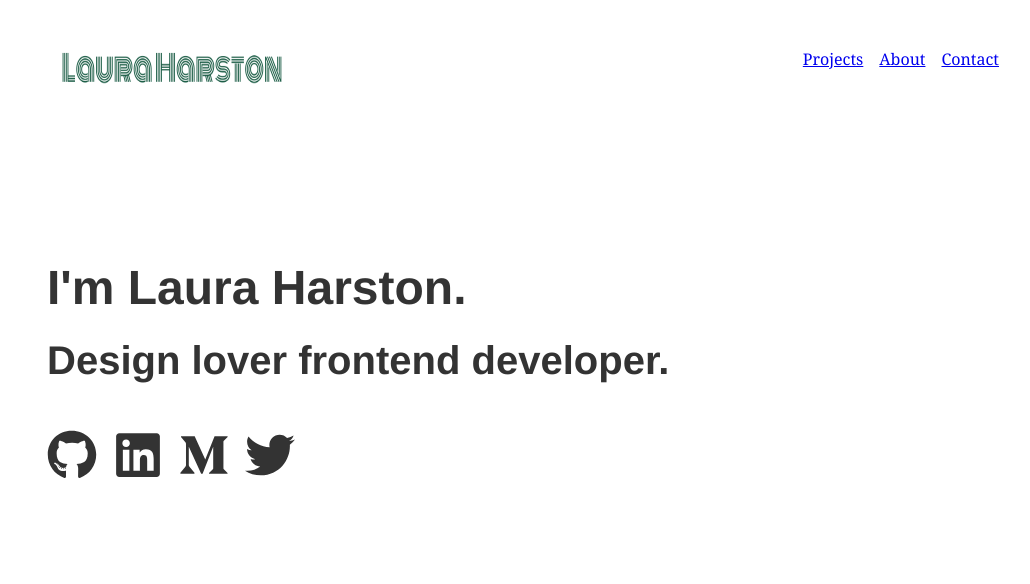
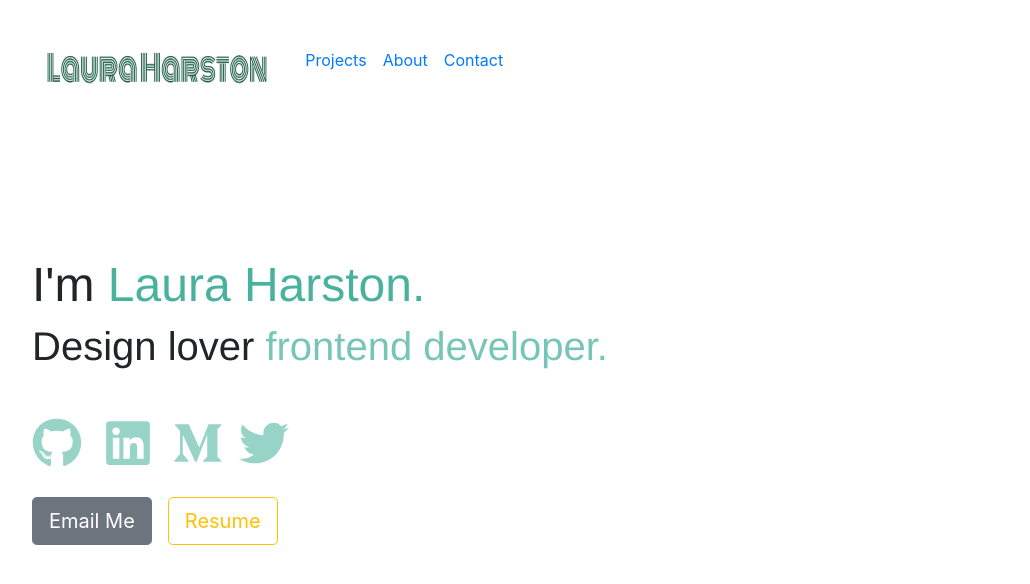
Before and after one commit to lauraharston/laura-portfolio, a Gatsby site: page / in a window 1280 px wide. Shown: the whole page, without its empty margins (109-1139 px from the left). Built offline with nearby package versions, Linux system fonts and the light colour scheme; Gatsby itself is replaced by a stand-in of ours.

Commit message:
added reactstrap btns

```diff
--- a/package.json
+++ b/package.json
@@ -6,6 +6,7 @@
   "author": "Kyle Mathews <mathews.kyle@gmail.com>",
   "dependencies": {
     "@react-icons/all-files": "^4.1.0",
+    "bootstrap": "^4.6.0",
     "gatsby": "^2.32.3",
     "gatsby-image": "^2.11.0",
     "gatsby-plugin-manifest": "^2.12.0",
--- a/src/components/layout.js
+++ b/src/components/layout.js
@@ -1,7 +1,8 @@
 import React from 'react'
 import logo from '../images/laura-logo.png'
 import { Container, Row, Col } from 'reactstrap';
-import {Link} from 'gatsby'
+import {Link} from 'gatsby';
+
 
 const ListLink = props => (
     <li style={{ display: `inline-block`, marginRight: `1rem` }}>
--- a/src/pages/index.js
+++ b/src/pages/index.js
@@ -5,21 +5,28 @@ import {FaMediumM} from '@react-icons/all-files/fa/FaMediumM'
 import {FaLinkedin} from '@react-icons/all-files/fa/FaLinkedin'
 import { FaTwitter } from '@react-icons/all-files/fa/FaTwitter'
 import { FaGithub } from '@react-icons/all-files/fa/FaGithub'
+import { Button } from 'reactstrap';
+import 'bootstrap/dist/css/bootstrap.min.css';
 
 
 
-function Home () {
+function Home (props) {
   return (
     <Layout>
       <div className='test'>
-        <h1 style={{marginTop: 100}}>I'm Laura Harston.</h1>
-        <h2>Design lover frontend developer.</h2>
+        <h1 style={{marginTop: 100}}>I'm <span style={{color:'#1ca086', opacity:'0.8'}}>Laura Harston.</span></h1>
+        <h2>Design lover <span style={{color:'#1ca086',opacity:'0.6'}}>frontend developer.</span></h2>
        <div className='links'>
-         <FaGithub size={50} style={{ marginRight: '1rem' }}/>
-         <FaLinkedin size={50} style={{ marginRight: '1rem' }}/>
-         <FaMediumM size={50} style={{ marginRight: '1rem' }}/>
-         <FaTwitter size={50} />
-         </div>
+         <a href='https://github.com/lauraharston' target='blank'> <FaGithub size={50} style={{ marginRight: '1rem' }}/> </a>
+         <a href='https://www.linkedin.com/in/laura-harston-9a586a95/' target='blank'><FaLinkedin  size={50} style={{ marginRight: '1rem' }}/> </a>
+         <a href='https://lauraharston.medium.com/' target='blank'><FaMediumM size={50} style={{ marginRight: '1rem' }}/></a>
+         <a href='https://twitter.com/lauraharston' target='blank'><FaTwitter size={50} /> </a>
+      </div>
+      <div className='button'>
+        <Button style={{ marginRight: '1rem' }} size='lg'>Email Me</Button>
+        <Button outline color="warning" size='lg'>Resume</Button>
+      </div>
+
       </div>
 
     </Layout>
--- a/src/styles/index.css
+++ b/src/styles/index.css
@@ -2,10 +2,20 @@
     height: 100vh;
 }
 h1 {
-    font-size: 3rem;
+    font-size: 3rem !important;
 }
 
  h2 {
-    font-size: 2.5rem;
-    margin-bottom: 3rem;
+    font-size: 2.5rem !important;
+    margin-bottom: 3rem !important;;
 }
+
+ .links a{
+    color:#1ca086;
+    background-image: none;
+    opacity: 0.45;
+}
+
+.button {
+    margin-top: 5%;
+}
--- /dev/null
+++ b/src/styles/layout.css
@@ -0,0 +1,4 @@
+li {
+    display: inline-block !important;
+    margin-right: 1rem !important;
+}
```
Also changed, not shown: 1 other file.
